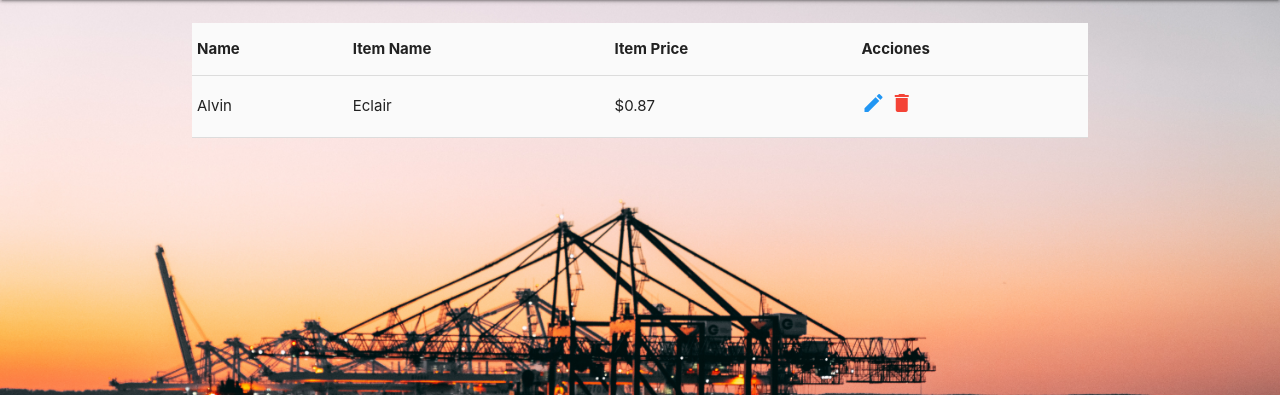
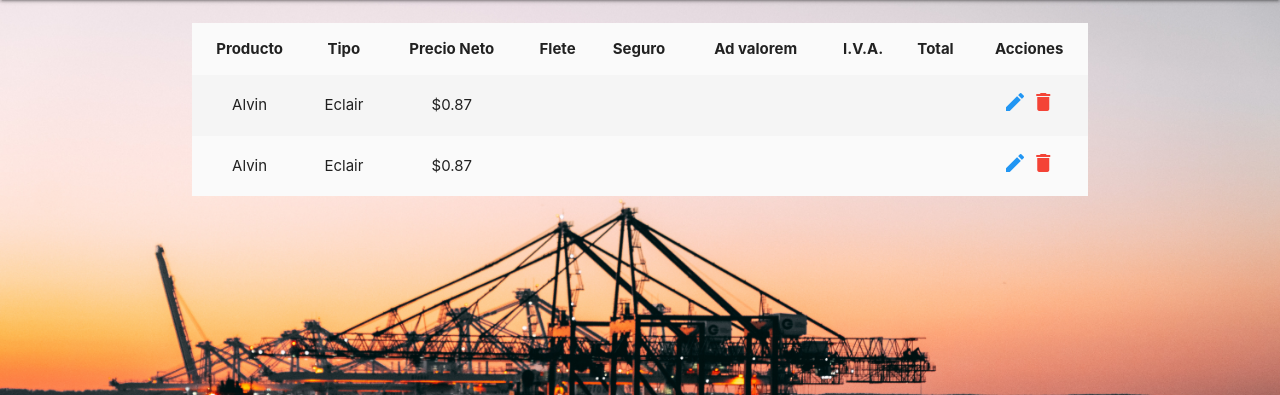
Before and after one commit to RodrigoOtarola/Cotizador, a PHP site: page / in a window 1280 px wide. Shown: the part 64-459 px from the top of the page. Run offline with PHP 8.4, Linux system fonts and the light colour scheme; some libraries are stand-ins or nearby versions.

Commit message:
modificacion tabla

```diff
--- a/index.php
+++ b/index.php
@@ -4,12 +4,17 @@
 &nbsp;
 <div class="container">
     <div class="card-pannel grey lighten-5">
-        <table class="table-responsive table-stripped">
+        <table class="striped centered table-responsive">
             <thead>
             <tr>
-                <th>Name</th>
-                <th>Item Name</th>
-                <th>Item Price</th>
+                <th>Producto</th>
+                <th>Tipo</th>
+                <th>Precio Neto</th>
+                <th>Flete</th>
+                <th>Seguro</th>
+                <th>Ad valorem</th>
+                <th>I.V.A.</th>
+                <th>Total</th>
                 <th>Acciones</th>
             </tr>
             </thead>
@@ -20,6 +25,23 @@
                 <td>Alvin</td>
                 <td>Eclair</td>
                 <td>$0.87</td>
+                <td></td>
+                <td></td>
+                <td></td>
+                <td></td>
+                <td></td>
+                <td><a href=""><i class="material-icons blue-text">edit</i></a>
+                    <a href=""><i class="material-icons red-text">delete</i></a></td>
+            </tr>
+            <tr>
+                <td>Alvin</td>
+                <td>Eclair</td>
+                <td>$0.87</td>
+                <td></td>
+                <td></td>
+                <td></td>
+                <td></td>
+                <td></td>
                 <td><a href=""><i class="material-icons blue-text">edit</i></a>
                     <a href=""><i class="material-icons red-text">delete</i></a></td>
             </tr>
```
Also changed, not shown: insert.php (line endings or trailing spaces).
